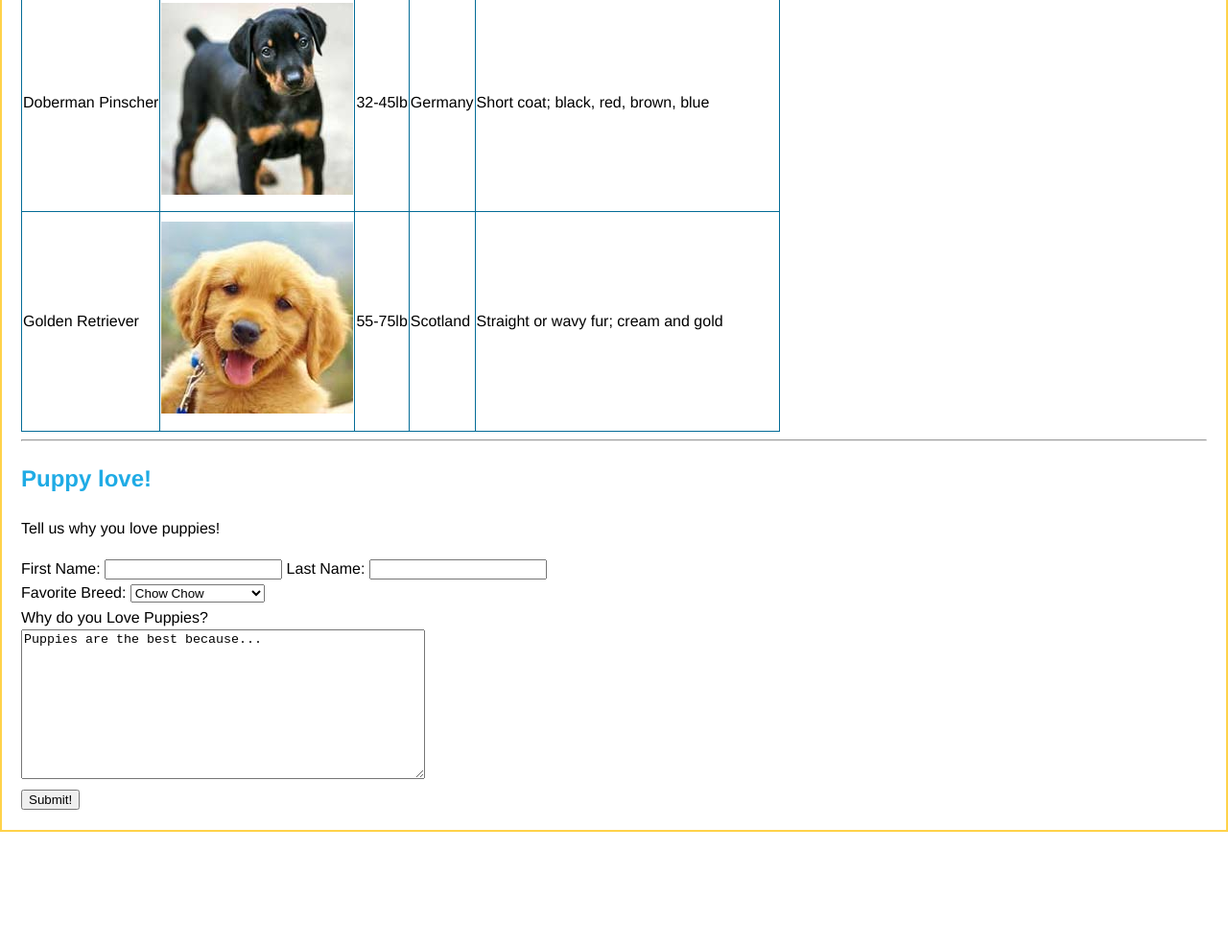
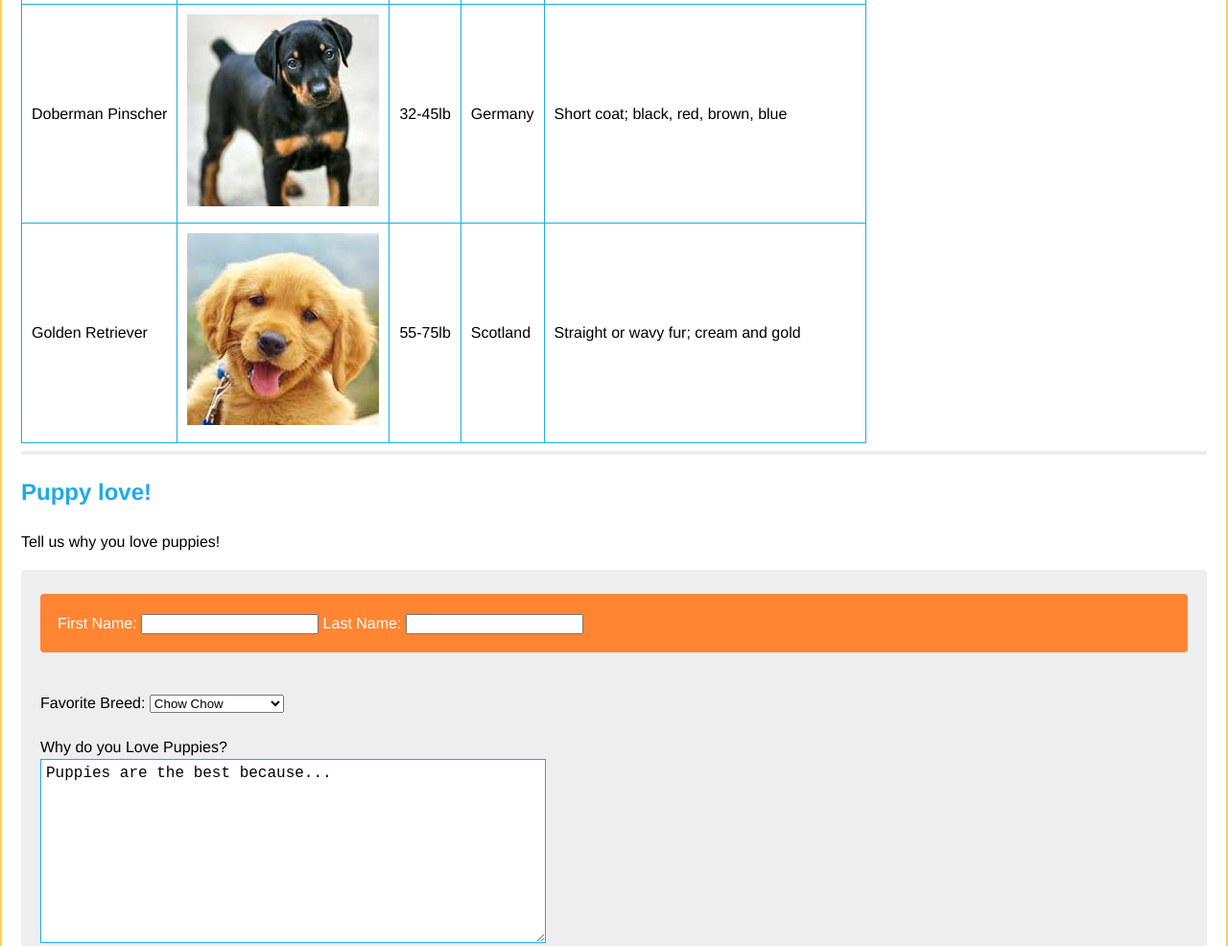
Before and after one commit to RickiSmith/Puppies, a plain HTML site: page index.html in a window 1280 px wide. Shown: the part 867-1853 px from the top of the page at 96% size. Before the commit the page ends 1734 px from the top, so only its background shows below. Drawn offline with Linux system fonts and the light colour scheme.

Commit message:
Added HR tag to HTML Added CSS for HR Tag Added CSS to shrink image inside Table Added CSS for Submit button Created a new class for div containing Text area and question Added gray background to form item Added orange background to First Name & Last Name fields Added Colors to Table header and matching border lines

```diff
--- a/index.html
+++ b/index.html
@@ -103,7 +103,7 @@
                                 <option value="new_york">Golden Retriever</option>
                             </select>
                         </div>
-                        <div>
+                        <div class="why">
                             <label for="bio">Why do you Love Puppies?</label>
                             <br>
                             <textarea name="bio" id="bio" cols="50" rows="10">Puppies are the best because...</textarea>
--- a/style.css
+++ b/style.css
@@ -1,19 +1,20 @@
-body{
+ body{
   background-color:##eee;
   font-family: Helvetica, Arial, sans-serif;
   border: 2px solid #ffd24a;
   line-height: 1.6;
-  margin:0px;
+  margin:0;
 }
 
-.main_navigation >a{
+.main_navigation a{
   border:1px solid;
-  border-radius: 5px;
+  border-radius: 4px;
   padding: 5px 20px 5px 20px;
 
 }
 .main_navigation{
   margin-left: 20px;
+  margin-top: 15px;
 }
 h2{
   color:#1fabe5;
@@ -25,8 +26,9 @@ h3{
 
 header{
   background: #ff8523;
+  padding-top: 20px;
   padding-bottom: 30px;
-  min-height: 120px;
+  min-height: 110px;
   width: 100%;
 }
 
@@ -42,10 +44,9 @@ table {
     border-collapse: collapse;
 }
 
-table, th, td {
-    border: 1px solid #046c97;
-    padding-top: 10px;
-    padding-bottom: 10px;
+table td {
+    border: 1px solid #1fabe5;
+    padding: 10px;
 }
 
 ul{
@@ -56,9 +57,65 @@ div #page_content{
 }
 
 hr{
-border: 14px solid ##eee;
+border: 2px solid #eee;
+
 }
 
+table thead {
+	background-color:#1fabe5;
+	color: #ffffff;
+}
+
+table tbody tr td img{
+	height:25%;
+}
+
+table thead td{
+  border: 1px solid #046c97;
+}
+
+.name{
+  border: solid #ff8533;
+  background-color: #ff8533;
+  color: #ffffff;
+  border-radius: 4px;
+  margin: 20px;
+  padding: 15px;
+}
+
+form {
+	background: #eee;
+  padding-top: 5px;
+  border-radius: 4px;
+}
+
+.city_container{
+  padding: 20px;
+}
+
+.why{
+  padding-left: 20px;
+}
+
+.submit_container{
+  padding-left: 20px;
+  padding-bottom: 15px;
+}
+
+.why textarea{
+  border-color: #1fabe5;
+  font-size: 12pt;
+  padding: 5px;
+}
+
+.submit_container input{
+  background: #1fabe5;
+  border: none;
+  border-radius: 4px;
+  color: #ffffff;
+  padding: 10px;
+  text-transform: uppercase;
+}
 
 /*
 font info:
```
